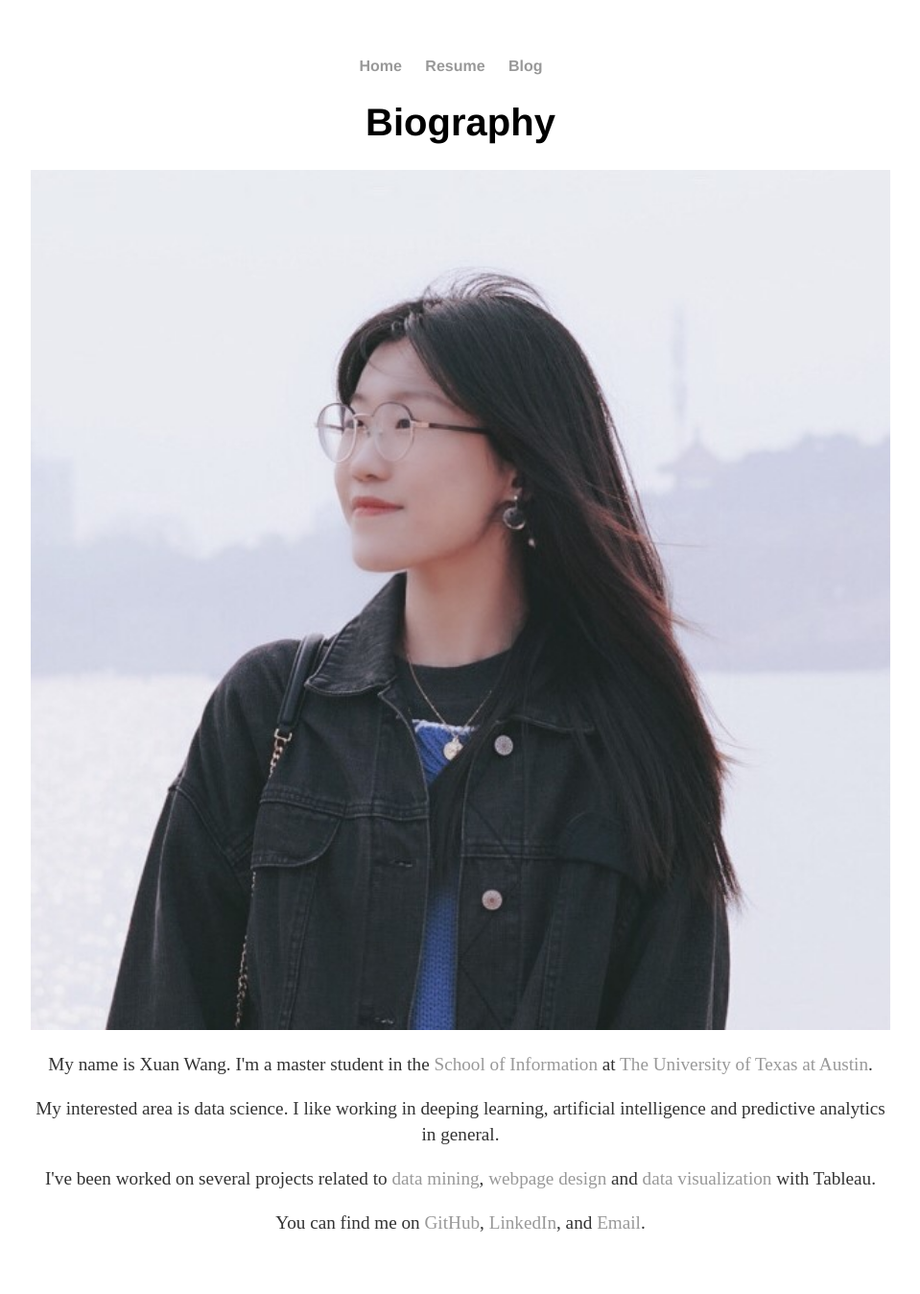
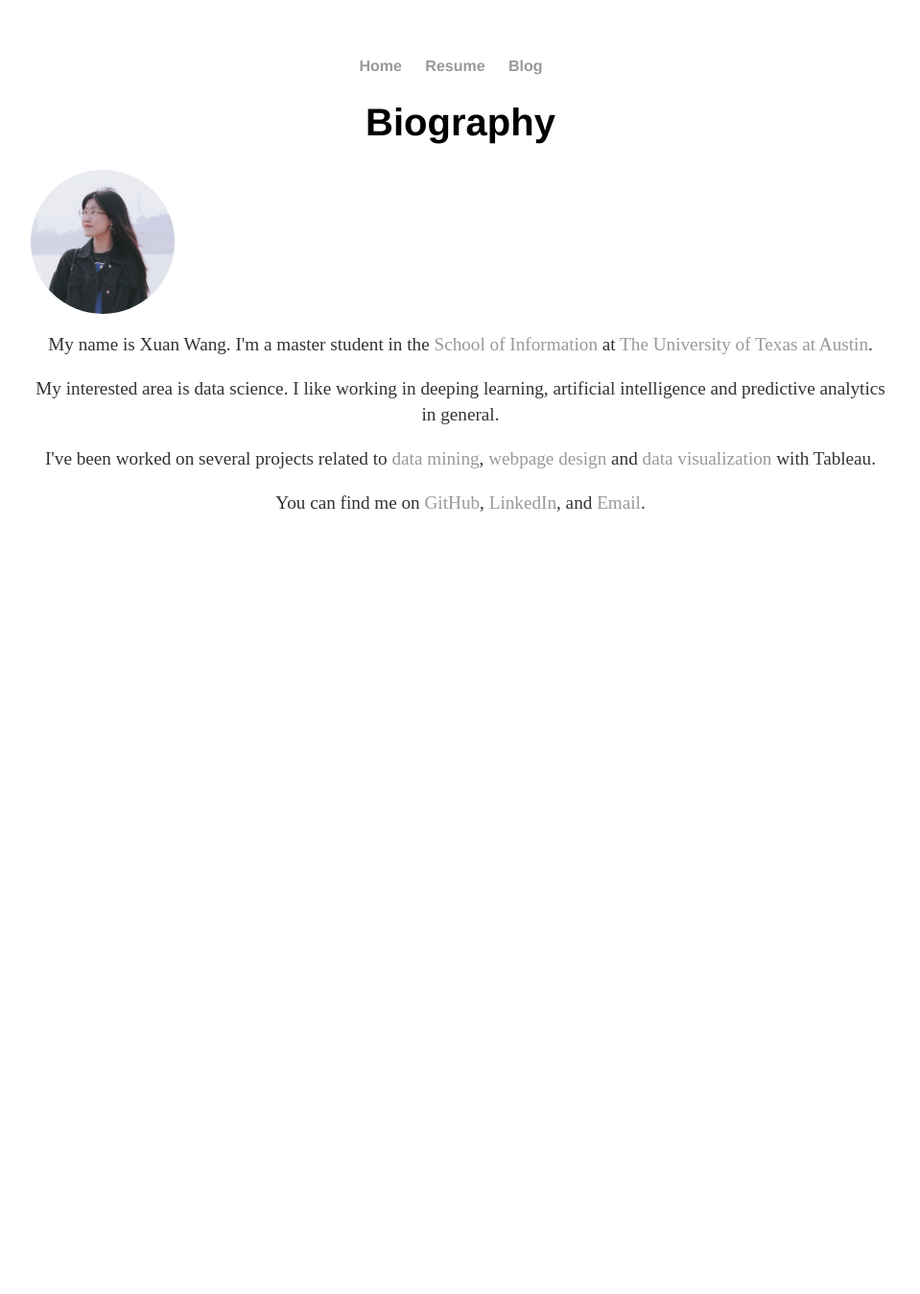
Before and after one commit to xxuanwang-zz/Portfolio, a Jekyll site: the page built from index.html, in a window 1280 px wide. Shown: the whole page at 96% size, without its empty margins (160-1119 px from the left). Built offline with Jekyll 4.4.1, drawn with Linux system fonts in a browser that asks for light colours; after the commit the page ends 900 px from its top, so only the background shows below that.

Commit message:
Update index.html

```diff
--- a/index.html
+++ b/index.html
@@ -13,10 +13,15 @@ title: Xuan Wang
 		  width: 150px;
 		  height: 150px;
 	  }
+	  .img {
+		  width: 100%;
+		  height: auto;
+	  }
   </style>
-
   <section id="about">
-    <img src="./img/me.jpg" style=" width: 100%; height: auto;"/>
+    <div class="div">
+	    <img class="img" src="./img/me.jpg"/>
+     </div>
     <p>
       My name is Xuan Wang. I'm a master student in the <a href="https://www.ischool.utexas.edu/">School of Information</a> at <a href="https://www.utexas.edu/">The University of Texas at Austin</a>.
     </p>
```
